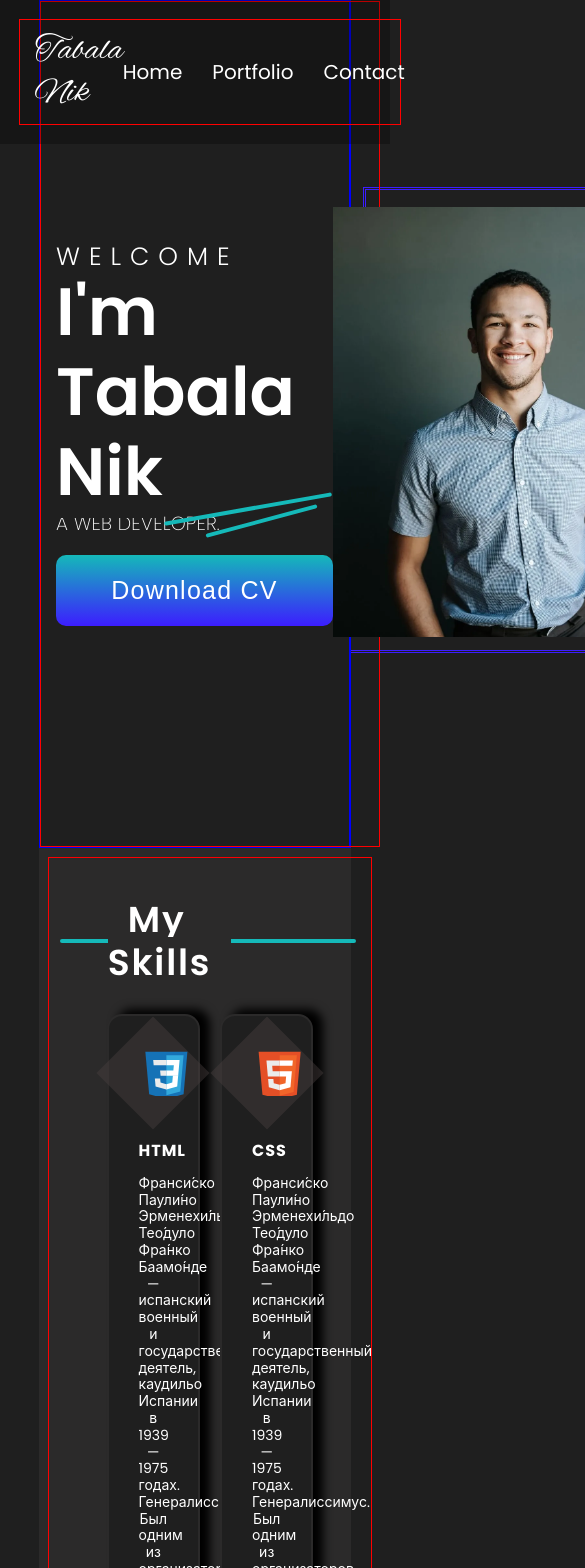
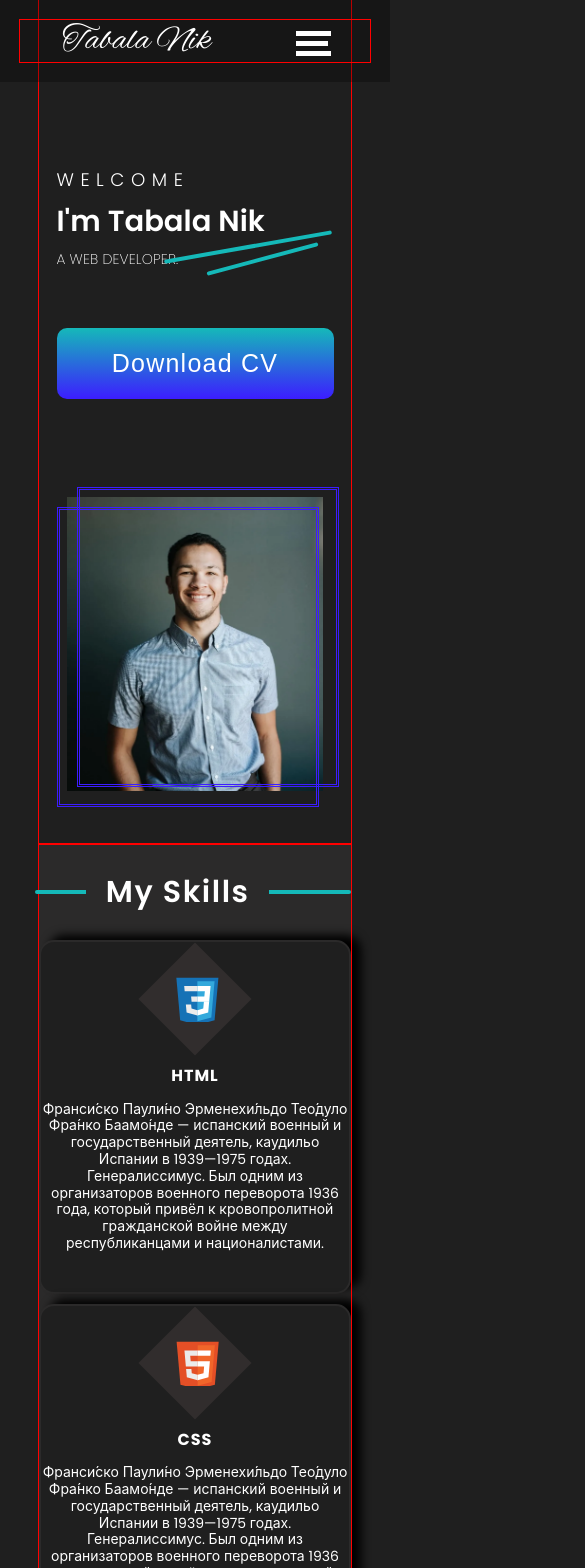
Before and after one commit to tabolo1000/portfolio, a React app: page / in a window 390 px wide. Shown: the top 1568 px of the page, 585 px wide, since content can reach past the window. Built offline with nearby package versions, Linux system fonts and the light colour scheme.

Commit message:
Adapted skills section for phones and tablets

```diff
--- a/src/components/Container.tsx
+++ b/src/components/Container.tsx
@@ -8,7 +8,7 @@ export const Container = styled.div`
     max-width: 1170px;
     width: 100%;
     min-height: 100%;
-    padding: 10px 15px;
+    //padding: 10px 15px;
     margin: 0 auto;
     outline: 1px solid red;
 `
--- a/src/components/SectionTitle.tsx
+++ b/src/components/SectionTitle.tsx
@@ -1,5 +1,6 @@
 import styled from "styled-components";
 import { theme } from "../styles/Themes";
+import { font } from "../styles/Common";
 
 
 
@@ -10,11 +11,14 @@ export const SectionTitle = styled.h2<{ backgroundColor?: string }>`
   position: relative;
   padding: 30px 15%;
   text-align: left;
-  font-weight: 600;
-  font-size: 36px;
   letter-spacing: 0.05em;
   text-transform: capitalize;
   z-index: 0;
+  ${font({
+    weight: 600,
+    Fmax: 36,
+    Fmin: 30,
+  })}
 
   span {
     padding: 0 20px;
--- a/src/layout/footer/Footer.tsx
+++ b/src/layout/footer/Footer.tsx
@@ -1,6 +1,9 @@
 import styled from "styled-components";
 import { Icon } from "../../components/icon/Icon";
 import { FlexWrapper } from "../../components/FlexWrapper";
+
+
+const comunication = ["twitter", "codepen", "facebok"]
 
 export const Footer = () => {
   return (
@@ -8,36 +11,20 @@ export const Footer = () => {
       <FlexWrapper direction="column" align="center">
         <Name>Nik</Name>
         <SocialList>
+          {comunication.map(el => (
             <SocialItem>
+              <FlexWrapper justify="center" align="center">
                 <SocialLink>
                   <Icon
-                iconId={"twitter"}
-                width={40}
-                height={40}
-                viewBox="0 0 35 31"
+                    iconId={el}
+                    width={20}
+                    height={20}
+                    viewBox="-5 -10 43 40"
                   ></Icon>
                 </SocialLink>
+              </FlexWrapper>
             </SocialItem>
-          <SocialItem>
-            <SocialLink>
-              <Icon
-                iconId={"codepen"}
-                width={40}
-                height={40}
-                viewBox="0 0 35 31"
-              ></Icon>
-            </SocialLink>
-          </SocialItem>
-          <SocialItem>
-            <SocialLink>
-              <Icon
-                iconId={"facebok"}
-                width={40}
-                height={40}
-                viewBox="0 0 35 31"
-              ></Icon>
-            </SocialLink>
-          </SocialItem>
+          ))}
         </SocialList>
         <Copyright>© 2024 Nik Tabala, All Rights Reserved.</Copyright>
       </FlexWrapper>
@@ -49,7 +36,10 @@ const MainFooter = styled.footer`
   min-height: 10vh;
   background-color: #0f35b21b;
 `;
-const Name = styled.span``;
+const Name = styled.span`
+  padding-top: 40px;
+  letter-spacing: .5em;;
+`;
 
 const SocialList = styled.ul`
     display: flex;
@@ -57,8 +47,18 @@ const SocialList = styled.ul`
     list-style: none
 `;
 
-const SocialLink = styled.a``;
+const SocialLink = styled.a`
 
-const SocialItem = styled.li``;
+`;
+
+const SocialItem = styled.li`
+  margin: 20px 0 30px;
+  background-color: #635353d0;
+  border-radius: 50%;
+  width: 30px;
+  height: 30px;
+  text-align: center;
+  color:  red;
+`;
 
 const Copyright = styled.small``;
--- a/src/layout/header/HeaderMenu.tsx
+++ b/src/layout/header/HeaderMenu.tsx
@@ -1,6 +1,7 @@
 import styled from "styled-components";
 import { Tab } from "../../components/tab/Tab";
 import { FlexWrapper } from "../../components/FlexWrapper";
+import { theme } from "../../styles/Themes";
 
 type MenuType = {
     menuItems: Array<string>;
@@ -22,6 +23,10 @@ export const HeaderMenu = ({ menuItems }: MenuType) => {
 
 const StyleHeaderMenu = styled.nav`
 
+ @media ${theme.tablet} {
+    display: none;
+
+ }
 `
 
 const ListTab = styled.ul`
--- /dev/null
+++ b/src/layout/header/MobileHederMenu.tsx
@@ -0,0 +1,118 @@
+import styled, { css } from "styled-components";
+import { Tab } from "../../components/tab/Tab";
+import { FlexWrapper } from "../../components/FlexWrapper";
+import { theme } from "../../styles/Themes";
+import { useState } from "react";
+
+type MenuType = {
+    menuItems: Array<string>;
+};
+
+export const MobileHeaderMenu = ({ menuItems }: MenuType) => {
+    const [open, isOpen] = useState(false);
+    return (
+        <StyleHeaderMenu>
+            <ListTab isOpen = {open}>
+                <FlexWrapper align="center" justify="center" gap="30px" direction="column">
+                    {menuItems.map((el, index) => (
+                        <Tab key={index} title={el} />
+                    ))}
+                </FlexWrapper>
+            </ListTab>
+            <BurggerButton onClick={() => isOpen(!open)} isOpen = {open}></BurggerButton>
+        </StyleHeaderMenu>
+    );
+};
+
+const StyleHeaderMenu = styled.nav`
+    position: relative;
+    display: none;
+    @media ${theme.tablet} {
+        display: block;
+    }
+
+
+
+`
+
+const BurggerButton = styled.span<{isOpen: boolean}>`
+    position: relative;
+    display: inline-block;
+    width: 32px;
+    height: 5px;
+    background-color: ${theme.color.font};
+    &::before{
+        content: "";
+        position: absolute;
+        display: inline-block;
+        width: 35px;
+        height: 5px;
+        background-color: ${theme.color.font};
+        top: -10px;
+    }
+    &::after{
+        content: "";
+        position: absolute;
+        display: inline-block;
+        width: 35px;
+        height: 5px;
+        background-color: ${theme.color.font};
+        top: 10px;
+    }
+    ${props => props.isOpen && css<{isOpen: boolean}>`
+        z-index: 99999;
+        background-color: transparent;
+        border: 4px dotted #924949a4;
+        box-shadow: 2px 2px 10px red, -4px -4px 10px blue, 2px -2px 10px yellow, -2px 2px 15px black ;
+        width: 70px;
+        height: 70px;
+        border-radius: 50%;
+
+        &::before{
+            transform: rotate(45deg) translate(-50%, 50%);
+            transform-origin: top left;
+            border-radius: 5px;
+            left: 55%;
+            top: 45%;
+
+        }
+        &::after{
+            transform: rotate(-55deg) translate(-50%, 50%);
+            transform-origin: top left;
+
+            top: 45%;
+            left: 45%;
+            border-radius: 5px;
+        }
+    `}
+
+`
+
+const ListTab = styled.ul<{isOpen: boolean}>`
+    position: fixed;
+    top: 0;
+    left: 0;
+    right: 0;
+    bottom: 0;
+    backdrop-filter: blur(8px);
+    z-index: 99999;
+
+    ${props => !props.isOpen && css<{isOpen: boolean}>`
+        display: none;
+    `}
+
+    li{
+        position: relative;
+        &::after{
+            content: "";
+            position: absolute;
+            display: inline-block;
+            bottom: -5px;
+            left: -10px;
+            right: -10px;
+            border: 2px groove ${theme.color.font};
+            border-radius: 50% 50% 0 0;
+
+        }
+    }
+`
--- a/src/layout/header/header.tsx
+++ b/src/layout/header/header.tsx
@@ -4,6 +4,7 @@ import { Menu } from "../../components/menu/Menu";
 import { Container } from "../../components/Container";
 import { FlexWrapper } from "../../components/FlexWrapper";
 import { HeaderMenu } from "./HeaderMenu";
+import { MobileHeaderMenu } from "./MobileHederMenu";
 
 const menuItems: Array<string> = ["Home", "Portfolio", "Contact"]
 
@@ -14,6 +15,7 @@ export const Header = () => {
         <FlexWrapper justify="space-around" align="center">
           <Logo />
           <HeaderMenu menuItems={menuItems} />
+          <MobileHeaderMenu menuItems={menuItems}/>
         </FlexWrapper>
       </Container>
     </StyledHeader>
--- a/src/layout/section/main/Main.tsx
+++ b/src/layout/section/main/Main.tsx
@@ -4,12 +4,13 @@ import { FlexWrapper } from "../../../components/FlexWrapper";
 import { Button } from "../../../components/Button";
 import { Container } from "../../../components/Container";
 import { theme } from "../../../styles/Themes";
+import { font } from "../../../styles/Common";
 
 export const Main = () => {
   return (
     <MainSection>
       <Container>
-        <FlexWrapper align="center" justify="space-around">
+        <FlexWrapper align="center" justify="space-around" wrap="wrap">
           <div>
             <Acquaintance>
               <Greeting>Welcome</Greeting>
@@ -36,7 +37,12 @@ const squareStyleElement = css`
     height: 430px;;
     border: 3px double ${theme.color.gradientSecondary};
 
-    z-index: -1;
+    z-index: 0;
+
+    @media ${theme.mobile} {
+    width: 256px;
+    height: 294px;
+  }
 `
 
 const PhotoWrapper = styled.div`
@@ -48,6 +54,11 @@ const PhotoWrapper = styled.div`
 
     top: -20px;
     left: 30px;
+
+    @media ${theme.mobile} {
+    left: 10px;
+    top: -10px;
+  }
   };
   &::after{
     ${squareStyleElement}
@@ -61,46 +72,70 @@ const PhotoWrapper = styled.div`
 
 const Acquaintance = styled.div`
   padding: 20px 0;
+
+
 `
 
 const MainSection = styled.section`
   min-height: 100vh;
-  border: 2px solid blue;
-
   display: flex;
 `
 
 const Greeting = styled.span`
   font-weight: 300;
   font-size: 25px;
+  ${font({
+  weight: 300,
+  Fmax: 25,
+  Fmin: 18
+})}
   letter-spacing: 0.36em;
   text-transform: uppercase;
+
+  @media ${theme.mobile} {
+    display: block;
+    padding-top: 100px;
+  }
 `
 
 const Photo = styled.img`
   width: 350px;
   height: 430px;
   object-fit: cover;
-  z-index: 0;
-`;
+  object-position: center;
+  z-index: 1;
 
-const StyledMain = styled.div`
-  min-height: 100vh;
- // background-color: #3919574b;
+  @media ${theme.mobile} {
+    width: 256px;
+    height: 294px;
+  }
 `;
 
 const MainTitle = styled.h1`
-  font-weight: 200;
-  font-size: 19px;
+  ${font({
+  weight: 200,
+  Fmax: 19,
+  Fmin: 14,
+})}
   letter-spacing: 0.01em;
   text-transform: uppercase;
+
+  @media ${theme.tablet} {
+    display: block;
+    margin-bottom: 40px;
+  }
 `;
-const Name = styled.h2`
+
+const Name = styled.h4`
   position: relative;
   font-weight: 600;
-  font-size: 67px;
+  ${font({
+  weight: 600,
+  Fmax: 67,
+  Fmin: 28
+})};
   z-index: 0;
-  span{
+ span {
     &::before{
     content: "";
     border: 2px solid ${theme.color.gradientPrimary};
@@ -126,4 +161,8 @@ const Name = styled.h2`
     transform: rotate(-15deg)
   }
   }
+
+  @media ${theme.tablet} {
+    line-height: 60px;
+  }
 `;
--- a/src/layout/section/skills/Skills.tsx
+++ b/src/layout/section/skills/Skills.tsx
@@ -67,7 +67,7 @@ export const Skills = () => {
     <SkillsSection>
       <Container>
         <SectionTitle> <span >My Skills</span></SectionTitle>
-        <FlexWrapper justify="center" gap="20px" wrap="wrap">
+        <SkillsBox>
           {skills.map((el, index) => (
             <SkillBox
               key={index}
@@ -76,21 +76,31 @@ export const Skills = () => {
               description={el.description}
             />
           ))}
-        </FlexWrapper>
+        </SkillsBox>
       </Container>
     </SkillsSection>
   );
 };
 
 
+const SkillsBox = styled.ul`
+  display: grid;
+  grid-template-columns: repeat(auto-fill, minmax(290px, auto));
+  //grid-template-rows: repeat( 3, 1fr);
+  grid-auto-rows: minmax(200px, auto);
+  grid-gap: 10px;
+  grid-auto-flow: row;
 
 
+  //wrap
+  //gri
+`
+
+/*<FlexWrapper justify="space-between" gap="20px" wrap="wrap"></FlexWrapper>
+</FlexWrapper>*/
 
 
 
 const SkillsSection = styled.section`
-  min-height: 100vh;
 
-
-  padding: 10px;
 `;
--- a/src/layout/section/skills/skill/SkillBox.tsx
+++ b/src/layout/section/skills/skill/SkillBox.tsx
@@ -50,11 +50,13 @@ export const IconStyled = styled.div`
 
 `;
 
-const Skill = styled.div`
+const Skill = styled.li`
+    //flex-grow: 1;
     box-sizing: border-box;
-    width: 32%;
+
+    //width: 280px;
+    //max-width: 360px;
     box-shadow: 10px -5px 10px black;
-
 
 
     text-align: center;
@@ -62,7 +64,13 @@ const Skill = styled.div`
     border: 2px double ${theme.color.secondaryBg};
     border-radius: 15px;
     min-height: 300px;
-    padding: 30px;
+    padding: 30px 20px 40px;
+
+    @media ${theme.tablet} {
+      padding-left: 0;
+      padding-right: 0;
+    }
+
 `;
 
 const SkillTitle = styled.h3`
--- /dev/null
+++ b/src/styles/Common.ts
@@ -0,0 +1,30 @@
+import { theme } from "./Themes"
+
+
+type FontListStyle = {
+    family?: string;
+    weight?: number;
+    color?: string;
+    lineHeight?: number;
+    Fmin: number;
+    Fmax: number;
+}
+
+interface FontProps {
+    (style: FontListStyle): string;
+}
+
+export const font: FontProps = ({
+    family = "Poppins",
+    weight = 600,
+    color = `${theme.color.font}`,
+    lineHeight = 1.2,
+    Fmin,
+    Fmax,
+}) => `
+    font-family: ${family};
+    font-weight: ${weight};
+    color: ${color};
+    line-height: ${lineHeight};
+    font-size: clamp(${Fmin}px, calc((100vw - 360px) / (1440 - 360) * (${Fmax} - ${Fmin}) + ${Fmin}px), ${Fmax}px);
+`
--- a/src/styles/GlobalStyles.tsx
+++ b/src/styles/GlobalStyles.tsx
@@ -84,4 +84,6 @@ textarea{
     resize: none;
 }
 
+
+
 `
--- a/src/styles/Themes.tsx
+++ b/src/styles/Themes.tsx
@@ -8,6 +8,8 @@ type Thene = {
 
         font: string,
     }
+    mobile: string,
+    tablet: string,
 }
 
 export const theme: Thene = {
@@ -19,5 +21,7 @@ export const theme: Thene = {
         // gradientProgress: "linear-gradient(90deg, #15B9B9, #3C1DFF)",
 
         font: "#FFFFFF",
-    }
+    },
+    mobile: "screen and (max-width: 460px)",
+    tablet: "screen and (max-width: 768px)",
 }
```
Also changed, not shown: src/assets/images/icon/sprite/sprite.svg. Lines whose indentation alone changed are shown as unchanged.
